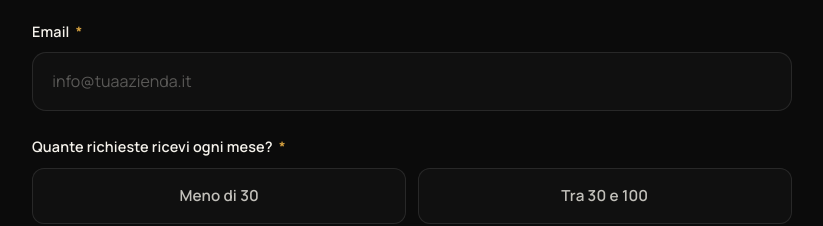
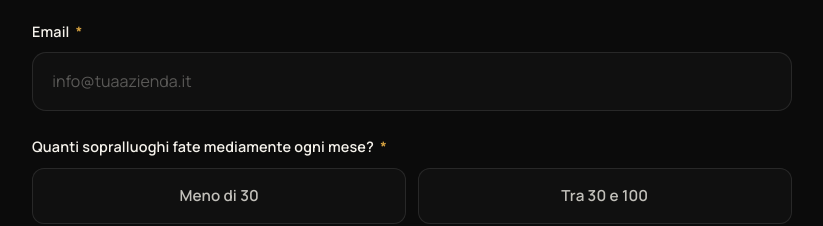
Before and after one commit to marcomasiniprova/solarback-B2b-landing-page, a Next.js app: page / in a window 1280 px wide. Shown: the part 9720-9946 px from the top of the page, without its empty margins (228-1051 px from the left). Built offline with nearby package versions, Linux system fonts and the light colour scheme.

Commit message:
copy v2b: remove 'verticale' + 'pricing', form label sopralluoghi

```diff
--- a/components/CandidaturaForm.tsx
+++ b/components/CandidaturaForm.tsx
@@ -115,7 +115,7 @@ export function CandidaturaForm() {
                 </div>
 
                 <div className="form-row">
-                  <label>Quante richieste ricevi ogni mese? <span className="req">*</span></label>
+                  <label>Quanti sopralluoghi fate mediamente ogni mese? <span className="req">*</span></label>
                   <RadioGroup name="leads" value={leadsVal} onChange={v => setValue('leads', v, { shouldValidate: true })}
                     options={[{ value: '0-30', label: 'Meno di 30' }, { value: '30-100', label: 'Tra 30 e 100' }, { value: '100-300', label: 'Tra 100 e 300' }, { value: '300+', label: 'Più di 300' }]}
                     error={errors.leads?.message} />
```
